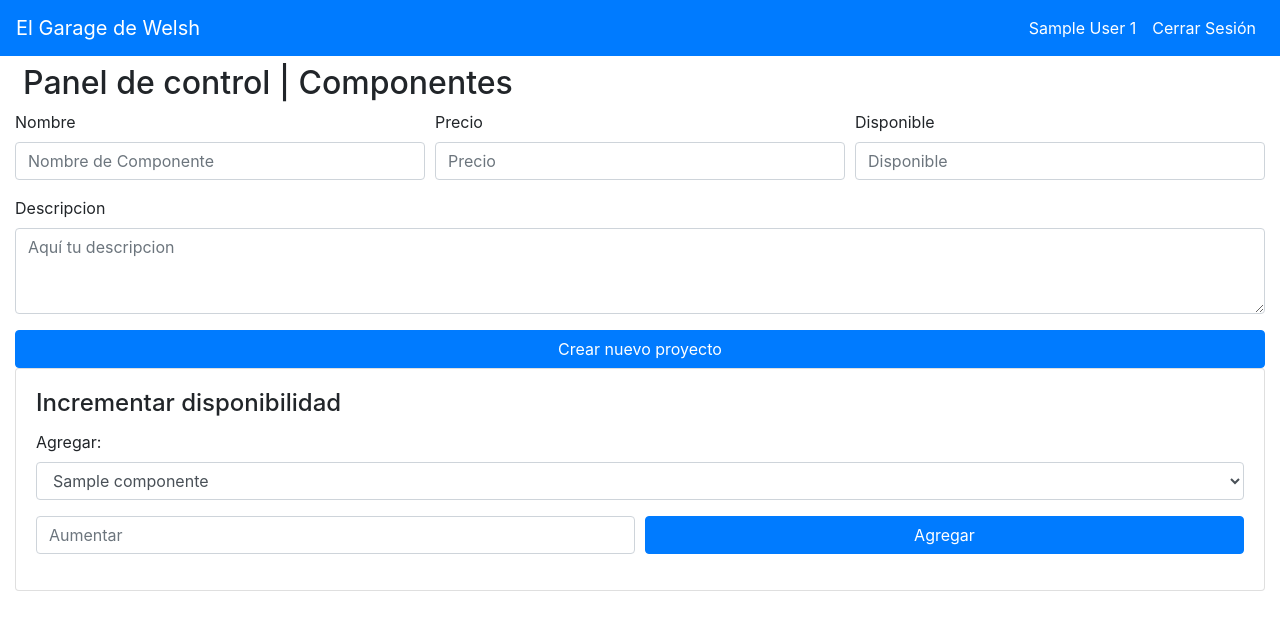
After one commit to Angel-AG/BasesDeDatos, a PHP site: page /newComp.php in a window 1280 px wide. The commit adds this page. Shown: the top 630 px of the page. Run offline with PHP 8.4, Linux system fonts and the light colour scheme; the visitor is signed in with stand-in values (Sample User, id 1); tables that the repository leaves empty or names only in its code hold one stand-in row (values such as "Sample post"); a stand-in replaces the project's code that opens the database connection.

Commit message:
ControlPanel Comp php sql

```diff
--- /dev/null
+++ b/newComp.php
@@ -0,0 +1,135 @@
+<?php
+  session_start();
+
+  if (!isset($_SESSION["userID"]) || !$_SESSION["isAdmin"]){
+    header("Location: index.php");
+  }
+
+  function test_input($data) {
+    $data = trim($data);
+    $data = stripslashes($data);
+    $data = htmlspecialchars($data);
+    return $data;
+  }
+?>
+<?php include 'connectDB.php'?>
+<?php
+
+  if ($_SERVER["REQUEST_METHOD"] == "POST" && !empty($_POST["incComp"]) && !empty($_POST["aumento"])) {
+    if ($incComponente = $conn->prepare("UPDATE componentes
+                                        SET Disponibilidad = (Disponibilidad + ?)
+                                        WHERE ID_Componente = ?;")) {
+      $incComponente->bind_param("ii", $_POST["aumento"], $_POST["incComp"]);
+      $incComponente->execute();
+
+      header("Location: component.php?comp=" .$_POST["incComp"]."");
+    }
+  }
+
+  if ($_SERVER["REQUEST_METHOD"] == "POST" && !empty($_POST["nameComp"]) && !empty($_POST["precio"]) && !empty($_POST["disponible"]) && !empty($_POST["descripcion"])) {
+    $ID = $nameComp = $precio = $disp = $descrip = null;
+
+    $nameComp = test_input($_POST["nameComp"]);
+    $precio = test_input($_POST["precio"]);
+    $disp = test_input($_POST["disponible"]);
+    $descrip = test_input($_POST["descripcion"]);
+    if ($nextIDComp = $conn->prepare("SELECT max(ID_Componente) AS ID FROM componentes;")) {
+      $nextIDComp->execute();
+
+      $ID = 0;
+      $result = $nextIDComp->get_result();
+      if ($result->num_rows != 0) {
+        $row = $result->fetch_assoc();
+        $ID = $row["ID"] + 1;
+
+        if ($addComp = $conn->prepare("INSERT INTO componentes (ID_Componente, Nombre, Descripcion, Precio, Disponibilidad, Fecha_de_creacion)
+                                        VALUES (?, ?, ?, ?, ?, NOW());")) {
+          $addComp->bind_param("issii", $ID, $nameComp, $descrip, $precio, $disp);
+          $addComp->execute();
+
+          // header("Location: myProjects.php");
+          header("Location: component.php?comp=" .$ID."");
+        }
+      }
+    }
+  }
+?>
+<!doctype html>
+<html lang="en">
+  <head>
+    <!-- Required meta tags -->
+    <meta charset="utf-8">
+    <meta name="viewport" content="width=device-width, initial-scale=1, shrink-to-fit=no">
+
+    <!-- Bootstrap CSS -->
+    <link rel="stylesheet" href="https://stackpath.bootstrapcdn.com/bootstrap/4.5.0/css/bootstrap.min.css" integrity="sha384-9aIt2nRpC12Uk9gS9baDl411NQApFmC26EwAOH8WgZl5MYYxFfc+NcPb1dKGj7Sk" crossorigin="anonymous">
+
+    <title>Panel de control | El Garage de Welsh</title>
+  </head>
+  <body>
+
+    <?php include 'topNavbar.php';?>
+
+    <div class="container-fluid">
+      <h2 class="card-title m-2">Panel de control | Componentes</h2>
+      <form action="<?php echo htmlspecialchars($_SERVER["PHP_SELF"]);?>" method="post">
+        <div class="form-row">
+          <div class="form-group col">
+            <label for="nameComp">Nombre</label>
+            <input type="text" class="form-control" id="nameComp" name="nameComp" placeholder="Nombre de Componente" required>
+          </div>
+          <div class="form-group col">
+            <label for="precio">Precio</label>
+            <input type="number" id="precio" min="1" class="form-control" name="precio" placeholder="Precio" required>
+          </div>
+          <div class="form-group col">
+            <label for="disponible">Disponible</label>
+            <input type="number" id="disponible" min="1" class="form-control" name="disponible" placeholder="Disponible" required>
+          </div>
+        </div>
+        <div class="form-row">
+          <div class="form-group col">
+            <label for="descripcion">Descripcion</label>
+            <textarea class="form-control" id="descripcion" rows="3" name="descripcion" placeholder="Aquí tu descripcion" max="254" required></textarea>
+          </div>
+        </div>
+        <button type="submit" class="btn btn-primary btn-block">Crear nuevo proyecto</button>
+      </form>
+      <?php
+        echo '<div class="card"><div class="card-body">';
+        echo '<h4 class="card-title">Incrementar disponibilidad</h4>';
+        echo '<form action="'.$_SERVER["PHP_SELF"].'" method="post">
+                <div class="form-group">
+                  <label for="incComp">Agregar: </label>
+                  <select class="form-control" id="incComp" name="incComp">';
+        if ($optionsComp = $conn->prepare("SELECT ID_Componente, Nombre
+                                          FROM componentes;")) {
+          $optionsComp->execute();
+
+          $result = $optionsComp->get_result();
+          while ($row = $result->fetch_assoc()) {
+            echo '<option value="'.$row["ID_Componente"].'">'.$row["Nombre"].'</option>';
+          }
+        }
+        echo  '   </select>
+                </div>';
+        echo '<div class="form-row">
+                <div class="form-group col">
+                    <input type="number" id="aumento" min="1" class="form-control" name="aumento" placeholder="Aumentar">
+                </div>
+                <div class="form-group col">
+                  <button type="submit" class="btn btn-primary btn-block">Agregar</button>
+                </div>
+              </div>';
+        echo '</form>';
+        echo '</div></div>';
+      ?>
+    </div>
+
+    <!-- Optional JavaScript -->
+    <!-- jQuery first, then Popper.js, then Bootstrap JS -->
+    <script src="https://code.jquery.com/jquery-3.5.1.slim.min.js" integrity="sha384-DfXdz2htPH0lsSSs5nCTpuj/zy4C+OGpamoFVy38MVBnE+IbbVYUew+OrCXaRkfj" crossorigin="anonymous"></script>
+    <script src="https://cdn.jsdelivr.net/npm/popper.js@1.16.0/dist/umd/popper.min.js" integrity="sha384-Q6E9RHvbIyZFJoft+2mJbHaEWldlvI9IOYy5n3zV9zzTtmI3UksdQRVvoxMfooAo" crossorigin="anonymous"></script>
+    <script src="https://stackpath.bootstrapcdn.com/bootstrap/4.5.0/js/bootstrap.min.js" integrity="sha384-OgVRvuATP1z7JjHLkuOU7Xw704+h835Lr+6QL9UvYjZE3Ipu6Tp75j7Bh/kR0JKI" crossorigin="anonymous"></script>
+  </body>
+</html>
--- a/newProject.php
+++ b/newProject.php
@@ -57,7 +57,7 @@
           $addProy->execute();
 
           // header("Location: myProjects.php");
-          header("Location: proyecto.php?proy=" .$ID."");
+          header("Location: project.php?proy=" .$ID."");
         }
         else {
           $err = "Dificultades técnicas, intente después";
```
Also changed, not shown: controlPanel.php (added, +50 -0 lines).
